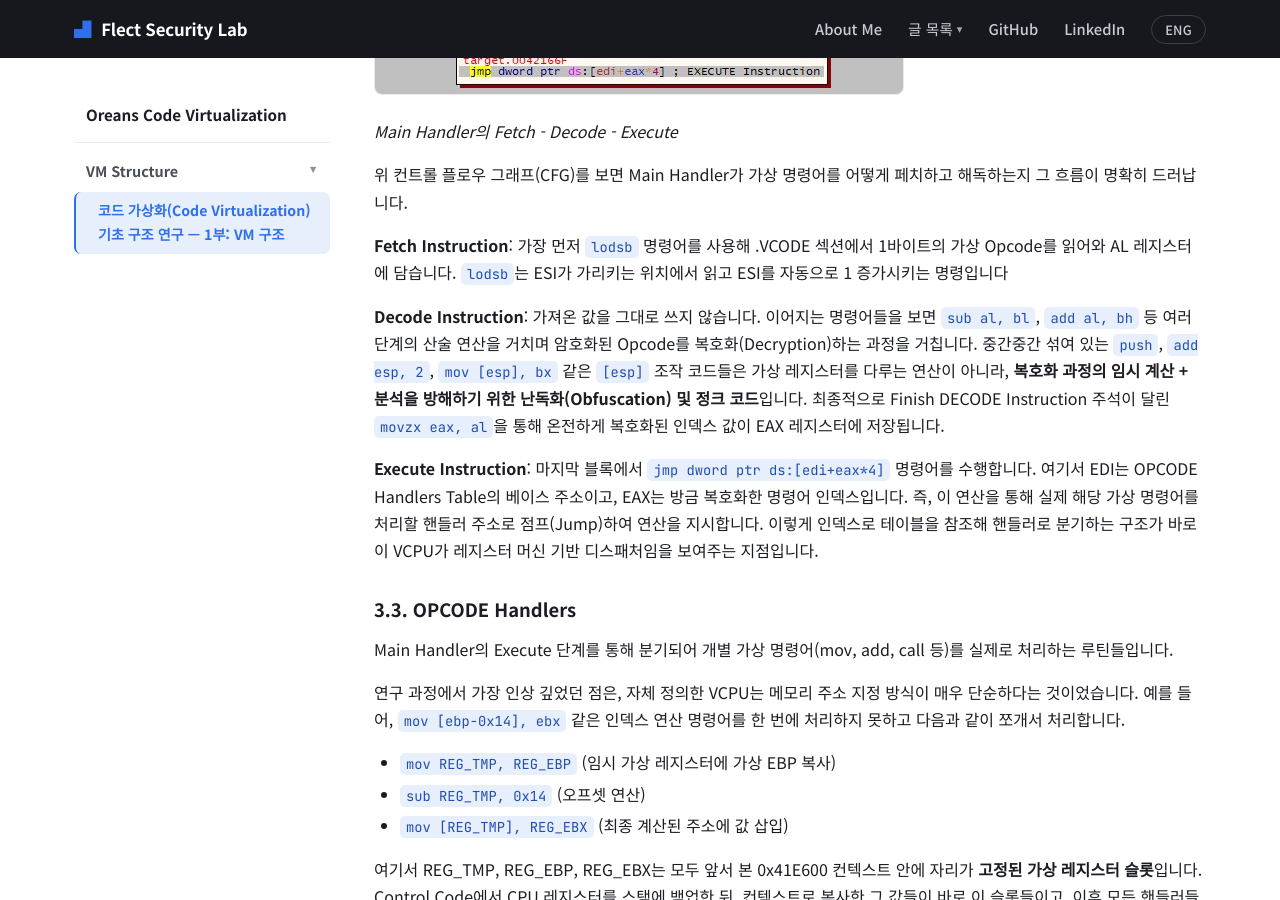
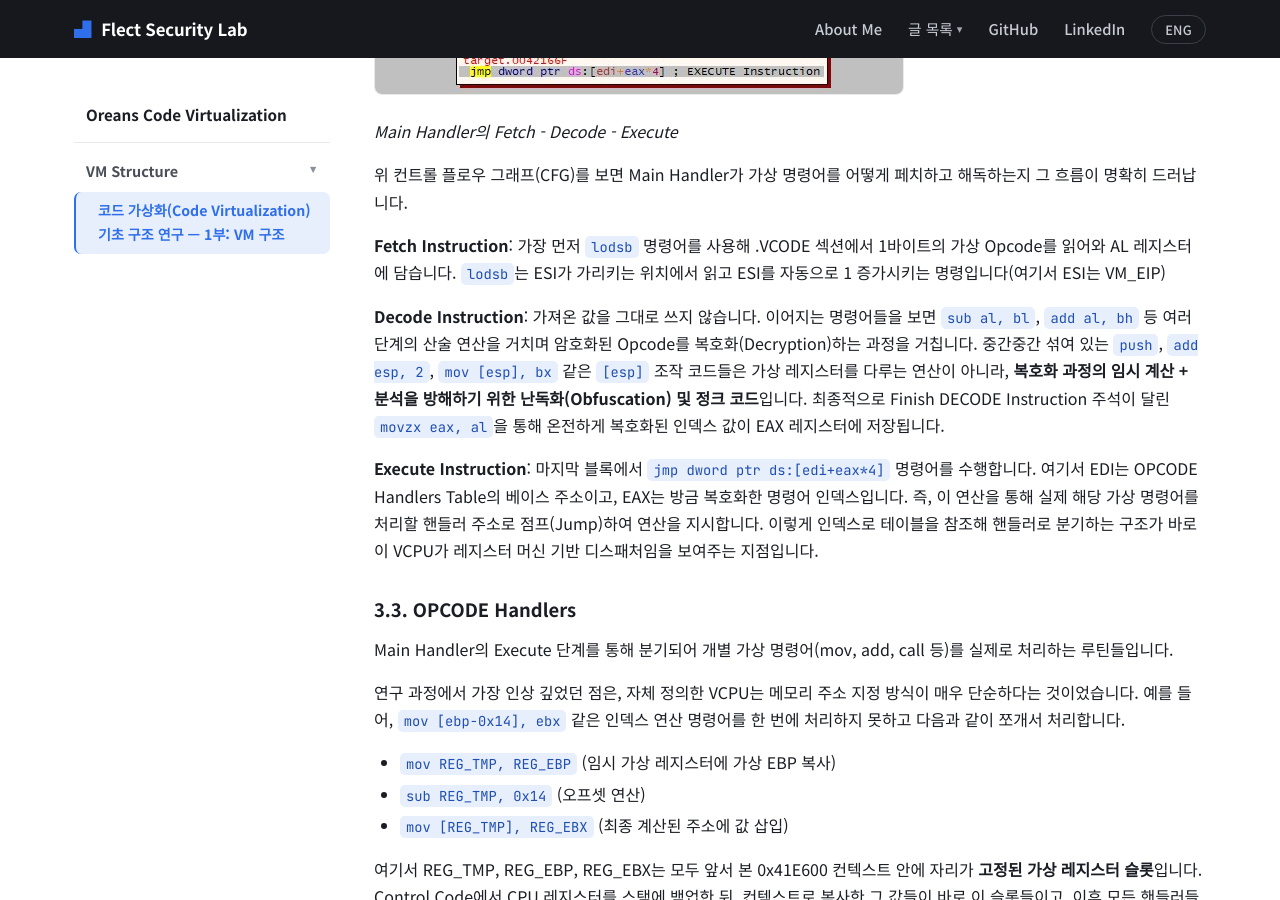
Before and after one commit to LeeGwan/LeeGwan.github.io, a Jekyll site: the page built from _ko/2026-05-25-oreans-vm-1.md, in a window 1280 px wide and 900 px high, scrolled down 8835 px. Built offline with Jekyll 4.4.1, drawn with Linux system fonts in a browser that asks for light colours.

Commit message:
Update 2026-05-25-oreans-vm-1.md

```diff
--- a/_ko/2026-05-25-oreans-vm-1.md
+++ b/_ko/2026-05-25-oreans-vm-1.md
@@ -118,7 +118,7 @@
 
 위 컨트롤 플로우 그래프(CFG)를 보면 Main Handler가 가상 명령어를 어떻게 페치하고 해독하는지 그 흐름이 명확히 드러납니다.
 
-**Fetch Instruction**: 가장 먼저 `lodsb` 명령어를 사용해 .VCODE 섹션에서 1바이트의 가상 Opcode를 읽어와 AL 레지스터에 담습니다. `lodsb`는 ESI가 가리키는 위치에서 읽고 ESI를 자동으로 1 증가시키는 명령입니다
+**Fetch Instruction**: 가장 먼저 `lodsb` 명령어를 사용해 .VCODE 섹션에서 1바이트의 가상 Opcode를 읽어와 AL 레지스터에 담습니다. `lodsb`는 ESI가 가리키는 위치에서 읽고 ESI를 자동으로 1 증가시키는 명령입니다(여기서 ESI는 VM_EIP)
 
 **Decode Instruction**: 가져온 값을 그대로 쓰지 않습니다. 이어지는 명령어들을 보면 `sub al, bl`, `add al, bh` 등 여러 단계의 산술 연산을 거치며 암호화된 Opcode를 복호화(Decryption)하는 과정을 거칩니다. 중간중간 섞여 있는 `push`, `add esp, 2`, `mov [esp], bx` 같은 `[esp]` 조작 코드들은 가상 레지스터를 다루는 연산이 아니라, **복호화 과정의 임시 계산 + 분석을 방해하기 위한 난독화(Obfuscation) 및 정크 코드**입니다. 최종적으로 Finish DECODE Instruction 주석이 달린 `movzx eax, al`을 통해 온전하게 복호화된 인덱스 값이 EAX 레지스터에 저장됩니다.
 
```
